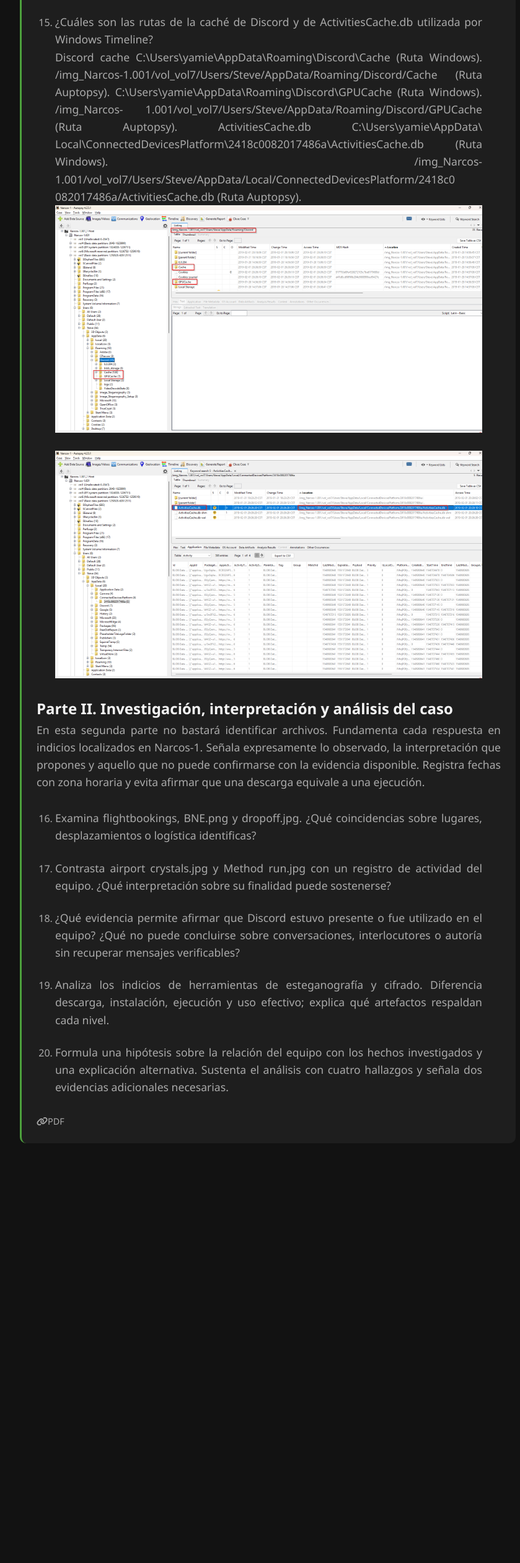
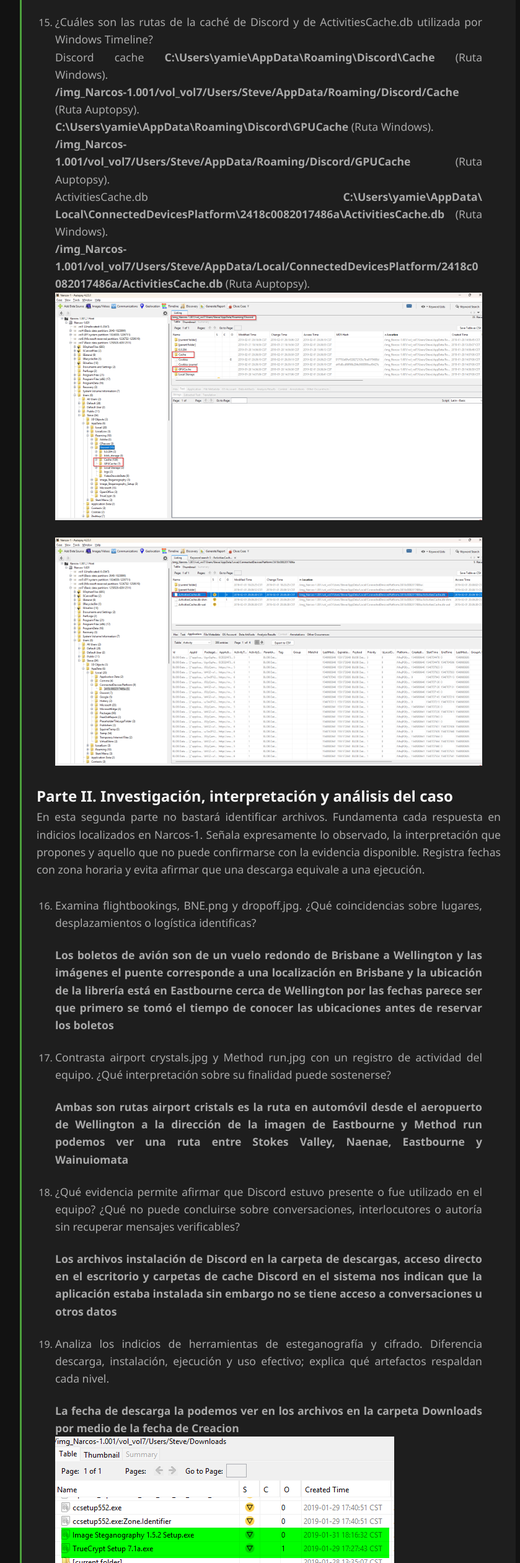
Before and after one commit to yamidra/yamidra.github.io, a plain HTML site: page Proyectos/PR03.html in a window 1280 px wide. Shown: the part 9424-11945 px from the top of the page at 62% size, without its empty margins (208-1047 px from the left). Before the commit the page ends 11364 px from the top, so only its background shows below. Drawn offline with Linux system fonts and the light colour scheme.

Commit message:
Add files via upload

```diff
--- a/Proyectos/PR03.html
+++ b/Proyectos/PR03.html
@@ -170,20 +170,20 @@
                         <li><p>¿Cuáles son las rutas de la caché de Discord y de ActivitiesCache.db utilizada por
                         Windows Timeline?<br>
                         Discord cache
-                        C:\Users\yamie\AppData\Roaming\Discord\Cache (Ruta Windows).
-                        /img_Narcos-1.001/vol_vol7/Users/Steve/AppData/Roaming/Discord/Cache
-                        (Ruta Auptopsy).
-                        C:\Users\yamie\AppData\Roaming\Discord\GPUCache (Ruta Windows).
-                        /img_Narcos-
-                        1.001/vol_vol7/Users/Steve/AppData/Roaming/Discord/GPUCache (Ruta
-                        Auptopsy).
+                        <strong>C:\Users\yamie\AppData\Roaming\Discord\Cache</strong> (Ruta Windows).<br>
+                        <strong>/img_Narcos-1.001/vol_vol7/Users/Steve/AppData/Roaming/Discord/Cache</strong>
+                        (Ruta Auptopsy).<br>
+                        <strong>C:\Users\yamie\AppData\Roaming\Discord\GPUCache</strong> (Ruta Windows).<br>
+                        <strong>/img_Narcos-
+                        1.001/vol_vol7/Users/Steve/AppData/Roaming/Discord/GPUCache</strong> (Ruta
+                        Auptopsy).<br>
                         ActivitiesCache.db
-                        C:\Users\yamie\AppData\
-                        Local\ConnectedDevicesPlatform\2418c0082017486a\ActivitiesCache.db (Ruta
-                        Windows).
-                        /img_Narcos-
+                        <strong>C:\Users\yamie\AppData\
+                        Local\ConnectedDevicesPlatform\2418c0082017486a\ActivitiesCache.db</strong> (Ruta
+                        Windows).<br>
+                        <strong>/img_Narcos-
                         1.001/vol_vol7/Users/Steve/AppData/Local/ConnectedDevicesPlatform/2418c0
-                        082017486a/ActivitiesCache.db (Ruta Auptopsy).
+                        082017486a/ActivitiesCache.db</strong> (Ruta Auptopsy).<br>
                         <img src="../images/PR03/15.png" alt="15"><br>
                         <img src="../images/PR03/16.png" alt="16">
                         </p></li>
@@ -195,21 +195,69 @@
                     y evita afirmar que una descarga equivale a una ejecución.</p>
                     <ol class="repo" start="16">
                         <li><p>Examina flightbookings, BNE.png y dropoff.jpg. ¿Qué coincidencias sobre lugares,
-                        desplazamientos o logística identificas?</p></li>
+                        desplazamientos o logística identificas?</p>
+                        <p><strong>Los boletos de avión son de un vuelo redondo de Brisbane a Wellington y las imágenes
+                        el puente corresponde a una localización en Brisbane y la ubicación de la librería está
+                        en Eastbourne cerca de Wellington por las fechas parece ser que primero se tomó el
+                        tiempo de conocer las ubicaciones antes de reservar los boletos</strong></p>
+                        </li>
                         <li><p>Contrasta airport crystals.jpg y Method run.jpg con un registro de actividad del equipo.
-                        ¿Qué interpretación sobre su finalidad puede sostenerse?</p></li>
+                        ¿Qué interpretación sobre su finalidad puede sostenerse?
+                        <p><strong>Ambas son rutas airport
+                        cristals es la ruta en automóvil desde el aeropuerto de Wellington a la dirección de la
+                        imagen de Eastbourne y Method run podemos ver una ruta entre Stokes Valley,
+                        Naenae, Eastbourne y Wainuiomata</strong></p>
+                        </p></li>
                         <li><p>¿Qué evidencia permite afirmar que Discord estuvo presente o fue utilizado en el
                         equipo? ¿Qué no puede concluirse sobre conversaciones, interlocutores o autoría sin
-                        recuperar mensajes verificables?</p></li>
+                        recuperar mensajes verificables?</p>
+                        <p><strong>Los archivos instalación de Discord en la carpeta de descargas, acceso directo en el
+                        escritorio y carpetas de cache Discord en el sistema nos indican que la aplicación
+                        estaba instalada sin embargo no se tiene acceso a conversaciones u otros datos</strong></p>
+                        </li>
                         <li><p>Analiza los indicios de herramientas de esteganografía y cifrado. Diferencia descarga,
-                        instalación, ejecución y uso efectivo; explica qué artefactos respaldan cada nivel.</p></li>
+                        instalación, ejecución y uso efectivo; explica qué artefactos respaldan cada nivel.</p>
+                        <p><strong>La fecha de descarga la podemos ver en los archivos en la carpeta Downloads por
+                        medio de la fecha de Creacion<img src="../images/PR03/17.png" alt="17"><br>
+                        Una Forma de saber la fecha de instalación de los programas es buscar la ruta donde
+                        fueron instalados por lo general todo software se instala en la carpeta ProgramFiles
+                        aquí encontré uno de los programas TrueCrypt<img src="../images/PR03/18.png" alt="18"><br>
+                        El programa Image Steganography no se encuentra en la carpeta Program Files,
+                        gracias a la búsqueda del programa Autopsy Podemos dar con esta ruta<img src="../images/PR03/19.png" alt="19"><br>
+                        La ultima fecha de acceso de ambas aplicaciones fue como podemos ver en los
+                        recuadros rojos al mismo tiempo por lo cual se deduce su uso conjunto</strong></p>
+                        </li>
+
                         <li><p>Formula una hipótesis sobre la relación del equipo con los hechos investigados y una
                         explicación alternativa. Sustenta el análisis con cuatro hallazgos y señala dos
-                        evidencias adicionales necesarias.</p></li>
+                        evidencias adicionales necesarias.</p>
+                        <p><strong>Al analizar los archivos anteriormente vistos nos indica que este equipo fue utilizado
+                        para planear una visita a Eastbourne sin embargo ningún archivo da un indicio claro
+                        del motivo de esta y de la logística de las rutas hacia las ciudades vecinas de
+                        Eastbourne esto lo podemos ver en las imágenes flightbookings.PNG, Method run.jpg,
+                        crystals.jpg y dropoff.jpg es necesario obtener acceso a las conversaciones de Discord
+                        muy probablemente analizando el volcado de memoria podríamos obtener mas
+                        información que pueda ayudar a obtener más información de la compra venta de
+                        drogas</strong></p>
+                    </li>
                     </ol>
+                    <p><strong>Referencia bibliográfica obligatoria.</strong> Deberán incluir en su informe final (PDF y portafolio
+                    digital) la referencia académica correspondiente al uso de conjuntos de datos estandarizados para
+                    investigaciones de informática forense, reconociendo la contribución de sus autores al desarrollo
+                    de recursos para la formación y evaluación de competencias forenses. Esta referencia deberá
+                    incorporarse obligatoriamente en el apartado de bibliografía, independientemente de las demás
+                    fuentes consultadas. Asimismo, deberá citarse por separado el escenario 2019 Narcos de Digital
+                    Corpora, utilizado como evidencia de práctica. La omisión de estas referencias se considerará un
+                    incumplimiento de los requisitos de entrega.</p>
+
+                    <p><strong>Referencia obligatoria:</strong>
+                    Garfinkel, Farrell, Roussev y Dinolt. (2009). Bringing Science to Digital Forensics with Standardized
+                    Forensic Corpora. Digital Forensic Research Workshop (DFRWS), Montreal, Canadá.
+                    <a href="https://simson.net/clips/academic/2009.DFRWS.Corpora.pdf" target="_blank">https://simson.net/clips/academic/2009.DFRWS.Corpora.pdf</a><br>
+                    <a href="https://sleuthkit.org/autopsy/docs/user-docs/4.23.0/" target="_blank"> Autopsy User Documentation: Autopsy User's Guide</a></p>
 
                     <div class="activity-links">
-                    <a href="../Documentos/Amaya Saucedo Marco Antonio-ACT17.pdf" target="_blank"><i class="fas fa-link"></i>PDF</a>
+                    <a href="../Documentos/Amaya Saucedo Marco Antonio-PR03.pdf" target="_blank"><i class="fas fa-link"></i>PDF</a>
                         </div>
                 </div>
             </div>
```
